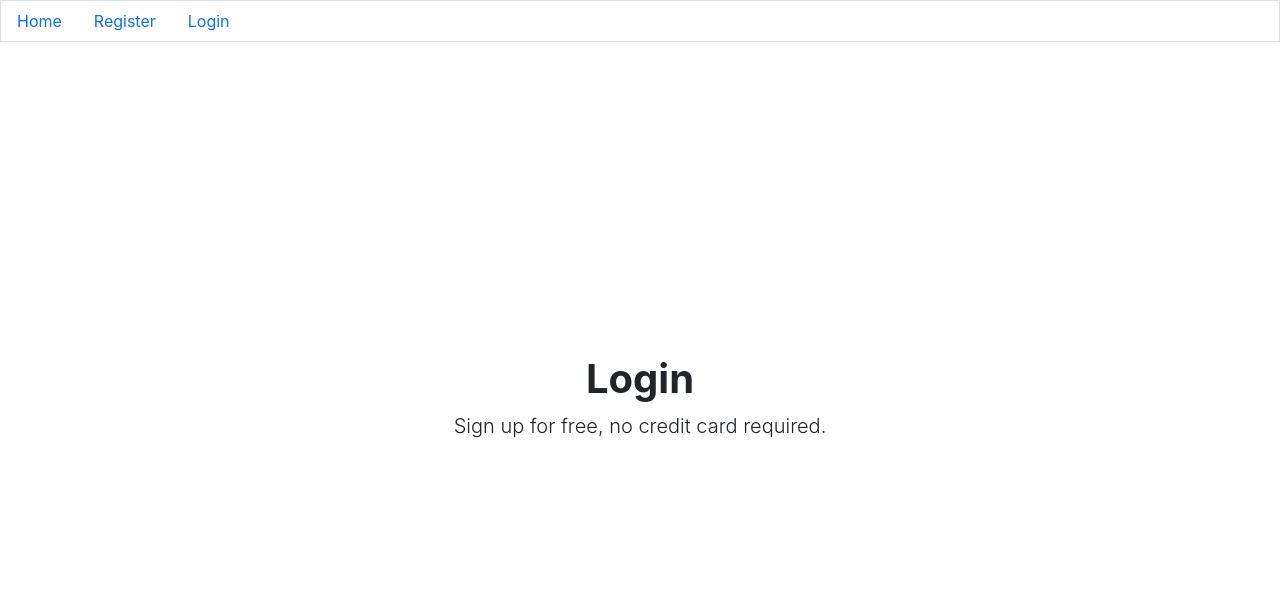
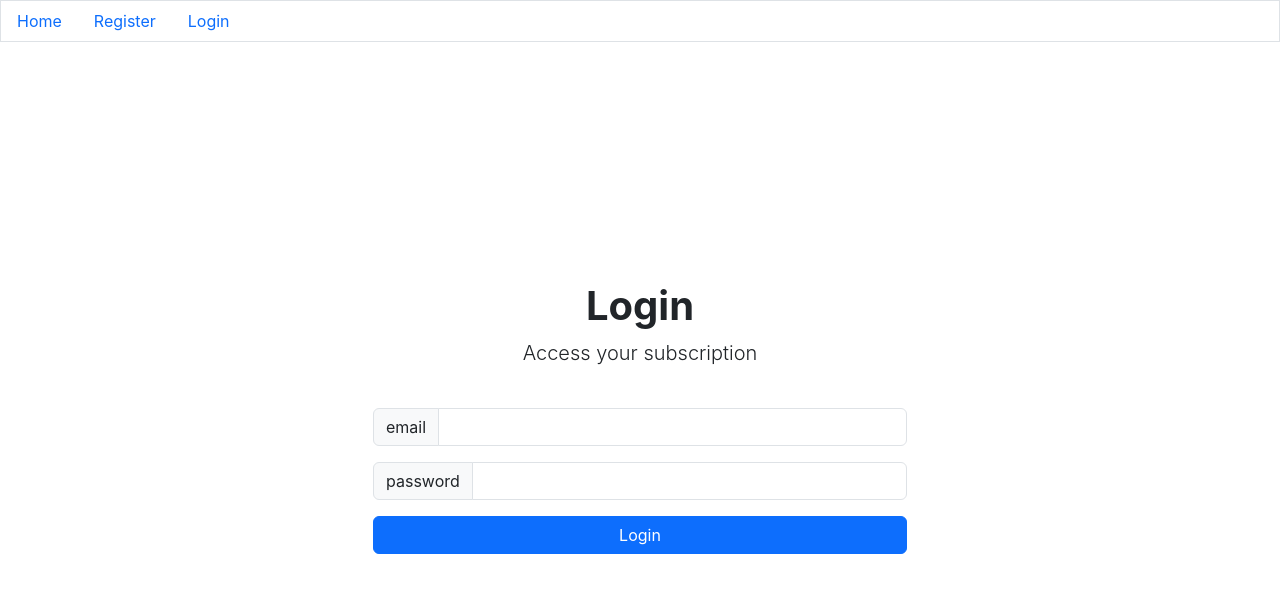
Before and after one commit to nickty/client, a React (Create React App) app: page /login in a window 1280 px wide. Shown: the top 592 px of the page. Built offline with nearby package versions, Linux system fonts and the light colour scheme.

Commit message:
redirected to home page after login

```diff
--- a/src/pages/Login.js
+++ b/src/pages/Login.js
@@ -1,14 +1,62 @@
-import React from 'react'
+import React, { useState } from 'react'
+import Input from '../components/Input'
+import Button from '../components/Button'
+import toast from 'react-hot-toast'
+import axios from 'axios'
+import { useNavigate } from 'react-router-dom'
 
 const Login = () => {
+  const [email, setEmail] = useState('')
+  const [password, setPassword] = useState('')
+
+  const navigate = useNavigate()
+
+  const handleClick = async (e) => {
+    try {
+      e.preventDefault()
+      const { data } = await axios.post('http://localhost:8000/api/login', {
+        email,
+        password,
+      })
+
+      if (data.error) {
+        toast.error(data.error)
+      } else {
+        setEmail('')
+        setPassword('')
+
+        navigate('/')
+      }
+    } catch (error) {
+      console.log(error)
+      toast.error('something went wrong')
+    }
+  }
+
   return (
     <div className="d-flex justify-content-center" style={{ height: '88vh' }}>
       <div className="container align-items-center d-flex">
         <div className="row col-md-6 offset-md-3 text-center">
           <h1 className="pt-5 fw-bold">Login</h1>
-          <p className="lead pb-4">
-            Sign up for free, no credit card required.
-          </p>
+          <p className="lead pb-4">Access your subscription</p>
+          <div className="form-group">
+            <Input
+              label="email"
+              type="email"
+              value={email}
+              setValue={setEmail}
+            />
+            <Input
+              label="password"
+              type="password"
+              value={password}
+              setValue={setPassword}
+            />
+
+            <div className="d-grid">
+              <Button handleClick={handleClick} text="Login" size="small" />
+            </div>
+          </div>
         </div>
       </div>
     </div>
```
